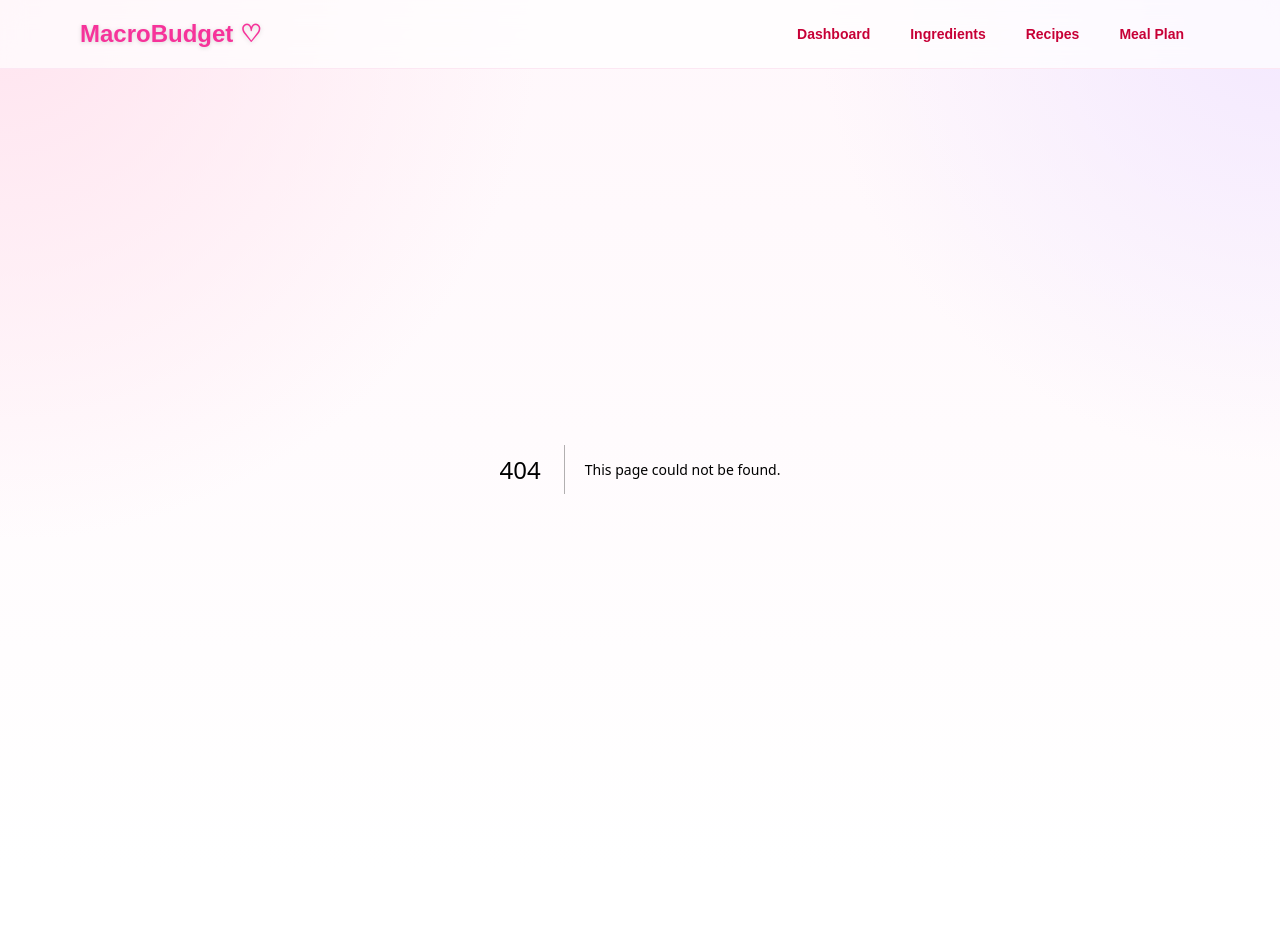
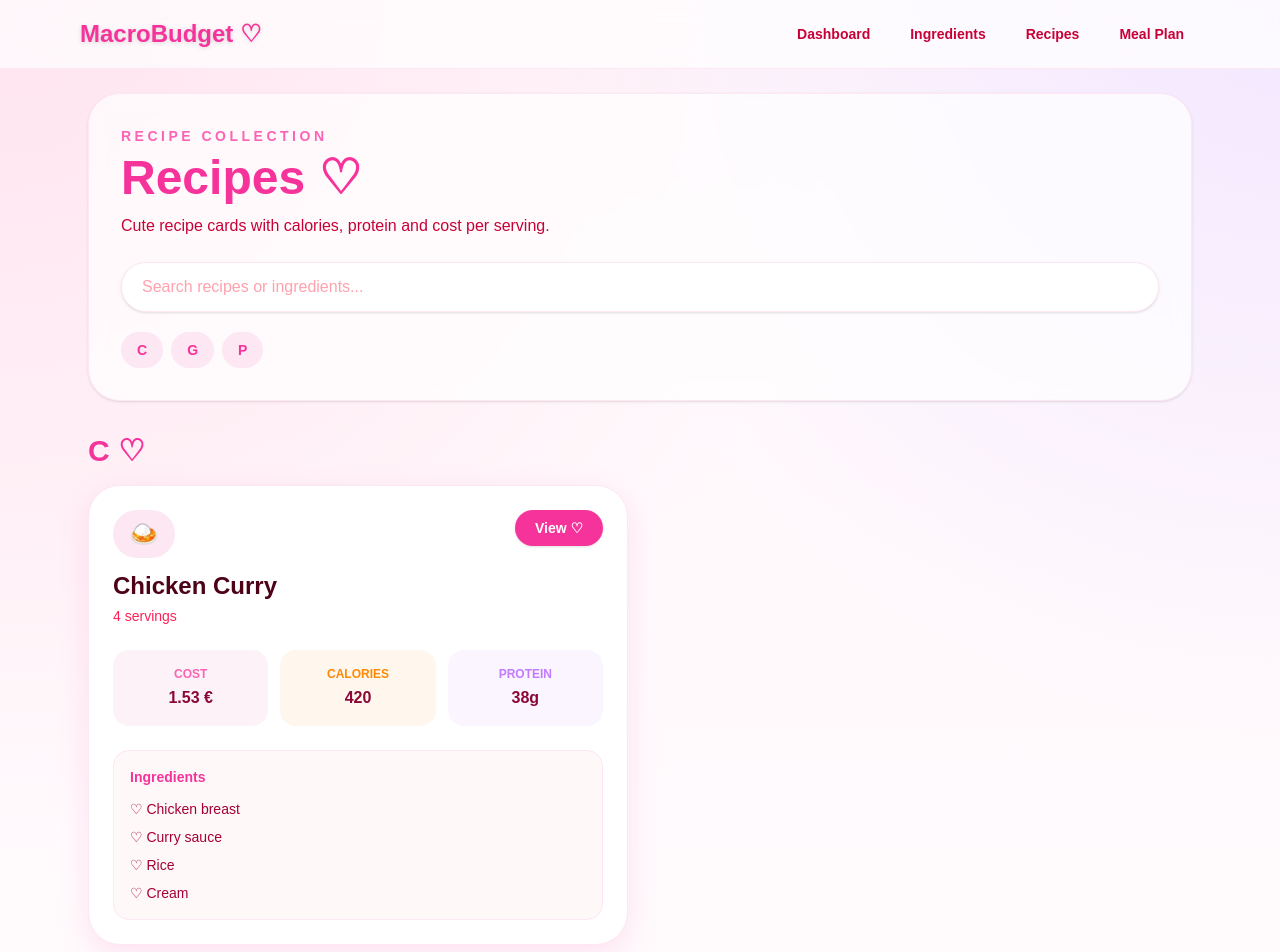
Before and after one commit to KatjaGHub/MacroBudget, a Next.js app: page /recipes in a window 1280 px wide. Before the commit this address had no page. Shown: the top 952 px of the page. Before the commit the page ends 869 px from the top, so only its background shows below. Built offline with nearby package versions, Linux system fonts and the light colour scheme.

Commit message:
Add recipe page

```diff
--- /dev/null
+++ b/app/recipes/page.tsx
@@ -0,0 +1,183 @@
+"use client";
+
+import { useMemo, useState } from "react";
+import ScrollToTop from "@/components/ScrollToTop";
+
+const recipes = [
+  {
+    name: "Chicken Curry",
+    emoji: "🍛",
+    servings: 4,
+    cost: "1.53 €",
+    calories: 420,
+    protein: 38,
+    ingredients: ["Chicken breast", "Curry sauce", "Rice", "Cream"],
+  },
+  {
+    name: "Greek Yogurt Bowl",
+    emoji: "🥣",
+    servings: 1,
+    cost: "1.20 €",
+    calories: 350,
+    protein: 32,
+    ingredients: ["Greek yogurt", "Oats", "Banana", "Honey"],
+  },
+  {
+    name: "Protein Pancakes",
+    emoji: "🥞",
+    servings: 2,
+    cost: "0.95 €",
+    calories: 410,
+    protein: 35,
+    ingredients: ["Oats", "Eggs", "Protein powder", "Banana"],
+  },
+];
+
+export default function RecipesPage() {
+  const [search, setSearch] = useState("");
+
+  const filteredRecipes = useMemo(() => {
+    return recipes
+      .filter(
+        (recipe) =>
+          recipe.name.toLowerCase().includes(search.toLowerCase()) ||
+          recipe.ingredients.some((ingredient) =>
+            ingredient.toLowerCase().includes(search.toLowerCase())
+          )
+      )
+      .sort((a, b) => a.name.localeCompare(b.name));
+  }, [search]);
+
+  const letters = Array.from(
+    new Set(filteredRecipes.map((recipe) => recipe.name[0].toUpperCase()))
+  );
+
+  const groupedRecipes = letters.map((letter) => ({
+    letter,
+    items: filteredRecipes.filter(
+      (recipe) => recipe.name[0].toUpperCase() === letter
+    ),
+  }));
+
+  return (
+    <main className="mx-auto max-w-6xl p-6">
+      <section className="rounded-[2rem] border border-pink-100 bg-white/70 p-8 shadow-sm backdrop-blur">
+        <p className="text-sm font-bold uppercase tracking-[0.25em] text-pink-400">
+          recipe collection
+        </p>
+
+        <h1 className="mt-2 text-5xl font-black text-pink-500">
+          Recipes ♡
+        </h1>
+
+        <p className="mt-3 text-rose-700">
+          Cute recipe cards with calories, protein and cost per serving.
+        </p>
+
+        <input
+          value={search}
+          onChange={(event) => setSearch(event.target.value)}
+          placeholder="Search recipes or ingredients..."
+          className="mt-6 w-full rounded-full border border-pink-100 bg-white px-5 py-3 text-rose-900 shadow-sm outline-none placeholder:text-rose-300 focus:border-pink-300"
+        />
+
+        <div className="mt-5 flex flex-wrap gap-2">
+          {letters.map((letter) => (
+            <a
+              key={letter}
+              href={`#recipe-letter-${letter}`}
+              className="rounded-full bg-pink-100 px-4 py-2 text-sm font-bold text-pink-500 hover:bg-pink-200"
+            >
+              {letter}
+            </a>
+          ))}
+        </div>
+      </section>
+
+      <section className="mt-8 space-y-10">
+        {groupedRecipes.map((group) => (
+          <div
+            key={group.letter}
+            id={`recipe-letter-${group.letter}`}
+            className="scroll-mt-24"
+          >
+            <h2 className="mb-4 text-3xl font-black text-pink-500">
+              {group.letter} ♡
+            </h2>
+
+            <div className="grid gap-6 md:grid-cols-2">
+              {group.items.map((recipe) => (
+                <article
+                  key={recipe.name}
+                  className="rounded-[2rem] border border-pink-100 bg-white p-6 shadow-[0_10px_30px_rgba(244,114,182,0.18)]"
+                >
+                  <div className="flex items-start justify-between gap-4">
+                    <div>
+                      <div className="mb-3 inline-flex rounded-full bg-pink-100 px-4 py-2 text-2xl">
+                        {recipe.emoji}
+                      </div>
+
+                      <h3 className="text-2xl font-black text-rose-950">
+                        {recipe.name}
+                      </h3>
+
+                      <p className="mt-1 text-sm font-medium text-rose-500">
+                        {recipe.servings} servings
+                      </p>
+                    </div>
+
+                    <button className="rounded-full bg-pink-500 px-5 py-2 text-sm font-bold text-white shadow-sm hover:bg-pink-600">
+                      View ♡
+                    </button>
+                  </div>
+
+                  <div className="mt-6 grid grid-cols-3 gap-3">
+                    <div className="rounded-2xl bg-pink-50 p-4 text-center">
+                      <p className="text-xs font-bold uppercase text-pink-400">
+                        Cost
+                      </p>
+                      <p className="mt-1 font-black text-rose-900">
+                        {recipe.cost}
+                      </p>
+                    </div>
+
+                    <div className="rounded-2xl bg-orange-50 p-4 text-center">
+                      <p className="text-xs font-bold uppercase text-orange-400">
+                        Calories
+                      </p>
+                      <p className="mt-1 font-black text-rose-900">
+                        {recipe.calories}
+                      </p>
+                    </div>
+
+                    <div className="rounded-2xl bg-purple-50 p-4 text-center">
+                      <p className="text-xs font-bold uppercase text-purple-400">
+                        Protein
+                      </p>
+                      <p className="mt-1 font-black text-rose-900">
+                        {recipe.protein}g
+                      </p>
+                    </div>
+                  </div>
+
+                  <div className="mt-6 rounded-2xl border border-pink-100 bg-rose-50/50 p-4">
+                    <p className="text-sm font-black text-pink-500">
+                      Ingredients
+                    </p>
+
+                    <ul className="mt-3 space-y-2 text-sm text-rose-800">
+                      {recipe.ingredients.map((ingredient) => (
+                        <li key={ingredient}>♡ {ingredient}</li>
+                      ))}
+                    </ul>
+                  </div>
+                </article>
+              ))}
+            </div>
+          </div>
+        ))}
+      </section>
+      <ScrollToTop />
+    </main>
+  );
+}
```
